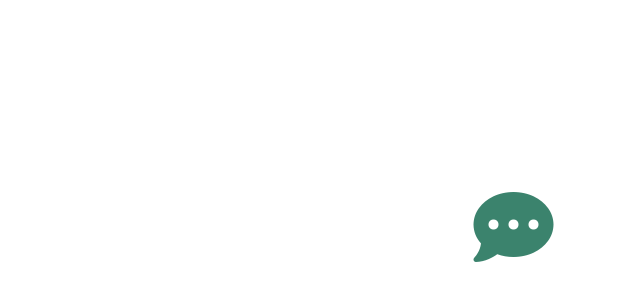
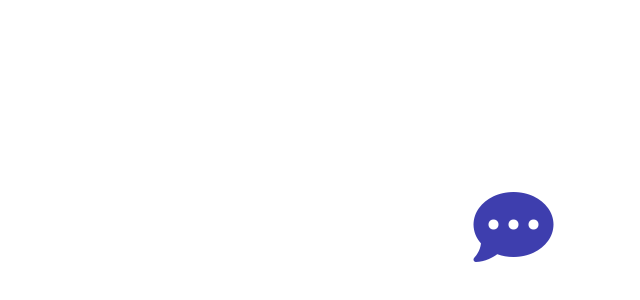
Before and after one commit to nika97z/chatbot, a website: page chatbot/front/chat.html in a window 1280 px wide. Shown: the part 426-726 px from the top of the page, without its empty margins (640-1280 px from the left). Drawn offline with nearby package versions, Linux system fonts and the light colour scheme.

Commit message:
Update index.css

```diff
--- a/chatbot/front/index.css
+++ b/chatbot/front/index.css
@@ -30,7 +30,7 @@ body {
 }
 
 .launcher-icon {
-  color: rgba(59, 131, 109, 1.00);
+  color: rgb(62, 62, 174);
 }
 
 .main {
```
